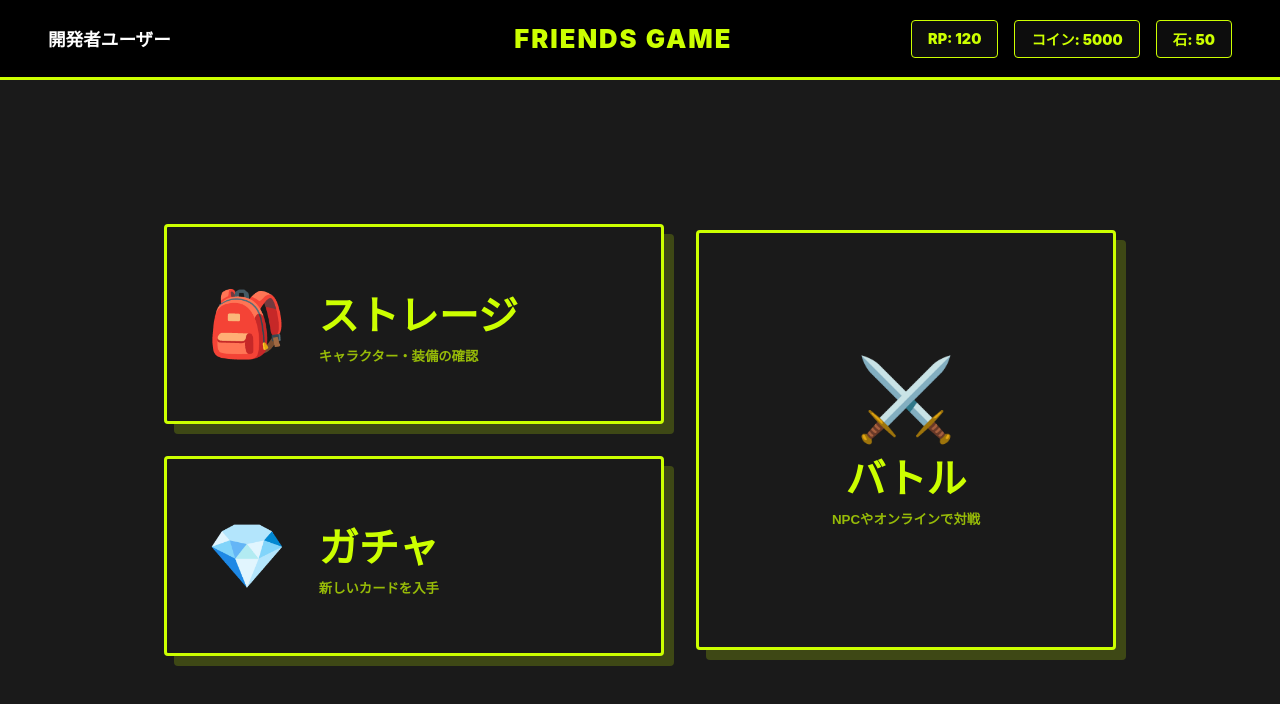
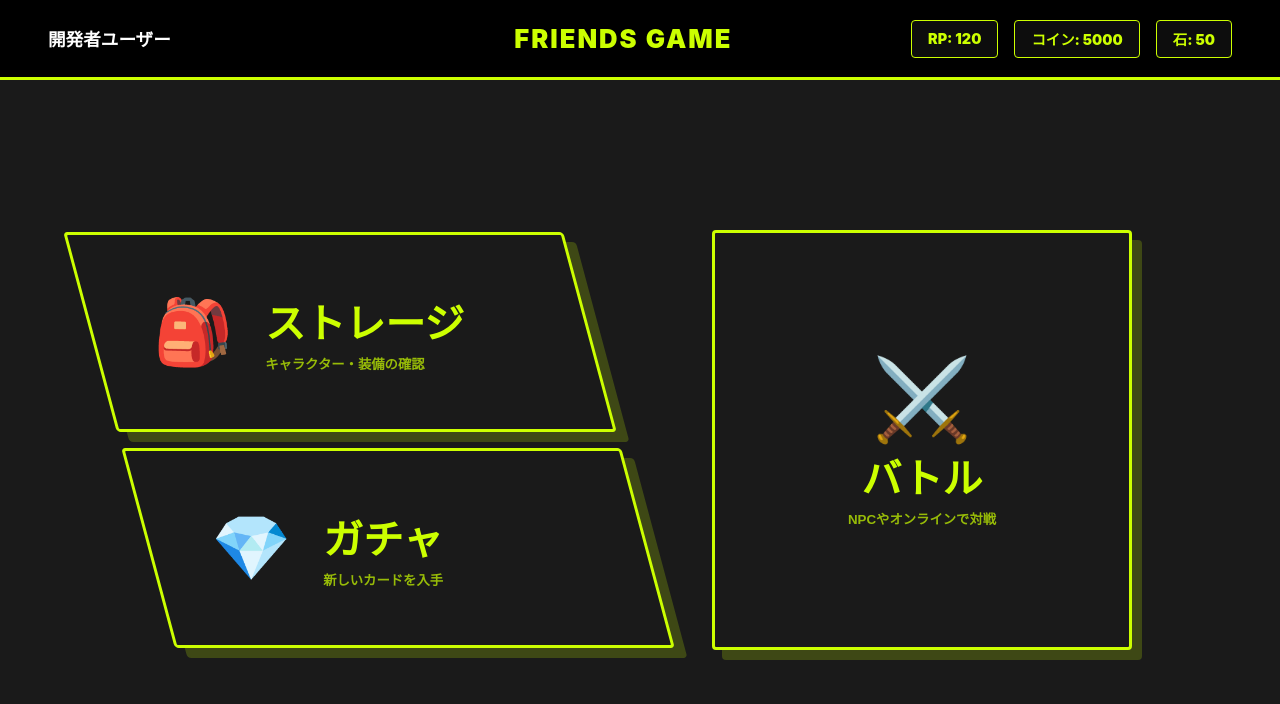
Before and after one commit to shii-park/friends_frontend, a React (Vite) app: page /home in a window 1280 px wide. Shown: the top 704 px of the page. Built offline with nearby package versions, Linux system fonts and the light colour scheme.

Commit message:
Refactor: ストレージカードを左にオフセットし、平行四辺形のラインを垂直に整列

```diff
--- a/src/App.css
+++ b/src/App.css
@@ -175,12 +175,14 @@ body {
 .home-menu-left {
   display: flex;
   flex-direction: column;
-  gap: 2rem;
+  gap: 1rem;
+  align-items: flex-start;
 }
 
 .home-menu-right {
   display: flex;
   align-items: center;
+  margin-left: 2rem;
 }
 
 .menu-card {
@@ -199,9 +201,23 @@ body {
   width: 500px;
   height: 200px;
   flex-direction: row;
-  padding: 0 40px;
+  padding: 0 60px;
   gap: 2rem;
   justify-content: flex-start;
+  transform: skewX(15deg);
+}
+
+/* Align the slanted edges by offsetting the cards */
+.home-menu-left .menu-card.landscape:nth-child(1) {
+  margin-left: -58px;
+}
+
+.home-menu-left .menu-card.landscape:nth-child(2) {
+  margin-left: 0px;
+}
+
+.menu-card.landscape > * {
+  transform: skewX(-15deg);
 }
 
 .menu-card.square {
@@ -215,6 +231,10 @@ body {
   transform: scale(1.05) rotate(-2deg);
   box-shadow: 15px 15px 0px var(--primary) !important;
   z-index: 10;
+}
+
+.menu-card.landscape:hover {
+  transform: scale(1.05) rotate(-2deg) skewX(15deg);
 }
 
 /* rotate-right is not explicitly used now but kept for consistency if needed */
```
Also changed, not shown: 1 other file (tests, documents, lock files or other folders).
